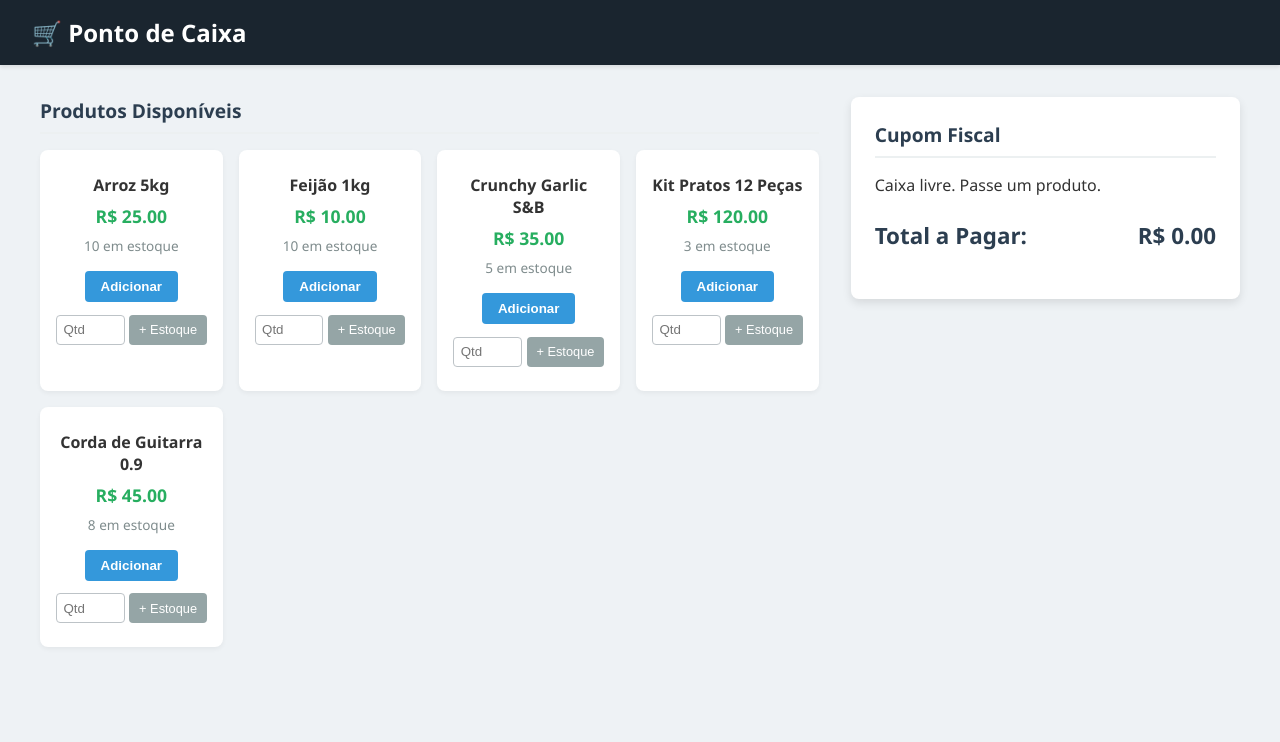
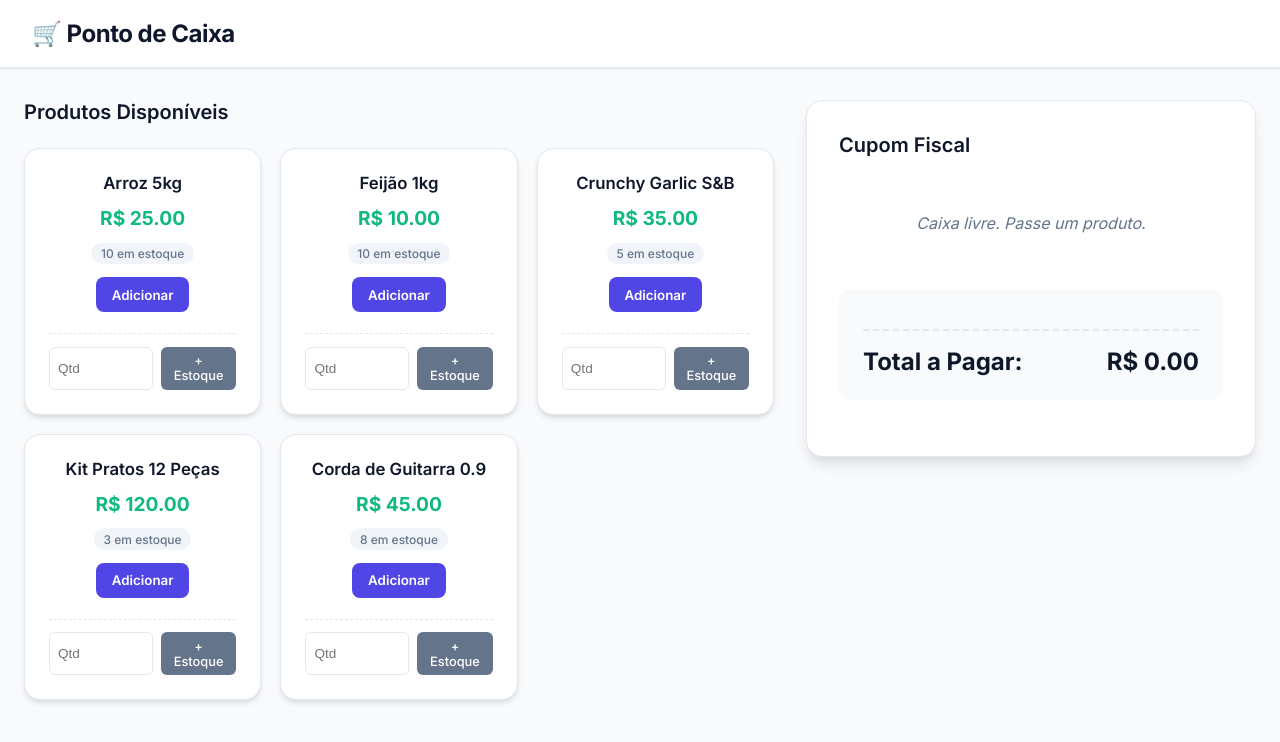
Before and after one commit to LeoSoaresK/MarketCheckout, a Flask app: page / in a window 1280 px wide. Shown: the top 742 px of the page. Run offline with Flask 3, Linux system fonts and the light colour scheme.

Commit message:
ajustes interface visual

```diff
--- a/static/style.css
+++ b/static/style.css
@@ -1,115 +1,164 @@
+/* Variáveis de Tema Moderno */
+:root {
+    --bg-color: #f8fafc;
+    --surface: #ffffff;
+    --primary: #4f46e5; /* Indigo */
+    --primary-hover: #4338ca;
+    --success: #10b981; /* Emerald */
+    --success-hover: #059669;
+    --danger: #ef4444; /* Red */
+    --danger-hover: #dc2626;
+    --warning: #f59e0b;
+    --warning-hover: #d97706;
+    --text-main: #0f172a; /* Slate 900 */
+    --text-muted: #64748b; /* Slate 500 */
+    --border: #e2e8f0;
+    --radius-md: 12px;
+    --radius-lg: 16px;
+    --shadow-sm: 0 1px 3px rgba(0,0,0,0.1);
+    --shadow-md: 0 4px 6px -1px rgba(0, 0, 0, 0.1), 0 2px 4px -1px rgba(0, 0, 0, 0.06);
+    --shadow-lg: 0 10px 15px -3px rgba(0, 0, 0, 0.1), 0 4px 6px -2px rgba(0, 0, 0, 0.05);
+}
+
 body {
-    font-family: 'Segoe UI', Tahoma, Geneva, Verdana, sans-serif;
+    font-family: 'Inter', sans-serif;
     margin: 0;
     padding: 0;
-    background-color: #eef2f5;
-    color: #333;
+    background-color: var(--bg-color);
+    color: var(--text-main);
+    -webkit-font-smoothing: antialiased;
 }
 
+/* Cabeçalho Minimalista */
 header {
-    background-color: #1a252f;
-    color: white;
-    padding: 1rem 2rem;
-    box-shadow: 0 2px 4px rgba(0,0,0,0.1);
+    background-color: var(--surface);
+    color: var(--text-main);
+    padding: 1.2rem 2rem;
+    box-shadow: var(--shadow-sm);
+    border-bottom: 1px solid var(--border);
 }
 
-header h1 { margin: 0; font-size: 1.5rem; }
+header h1 {
+    margin: 0;
+    font-size: 1.5rem;
+    font-weight: 700;
+    letter-spacing: -0.5px;
+}
 
-/* Grid principal em duas colunas */
+/* Grid Principal */
 .container {
     display: grid;
-    grid-template-columns: 2fr 1fr;
+    grid-template-columns: 2fr 1.2fr;
     gap: 2rem;
-    max-width: 1200px;
+    max-width: 1280px;
     margin: 2rem auto;
-    padding: 0 1rem;
+    padding: 0 1.5rem;
     align-items: start;
 }
 
 h2 {
-    color: #2c3e50;
-    font-size: 1.2rem;
-    border-bottom: 2px solid #ecf0f1;
-    padding-bottom: 0.5rem;
+    color: var(--text-main);
+    font-size: 1.25rem;
+    font-weight: 600;
     margin-top: 0;
+    margin-bottom: 1.5rem;
 }
 
-/* Prateleira de Produtos */
+/* Prateleira e Cards de Produtos */
 .lista-produtos {
     display: grid;
-    grid-template-columns: repeat(auto-fill, minmax(180px, 1fr));
-    gap: 1rem;
+    grid-template-columns: repeat(auto-fill, minmax(200px, 1fr));
+    gap: 1.2rem;
 }
 
 .produto-card {
-    background: white;
-    padding: 1.5rem 1rem;
-    border-radius: 8px;
-    box-shadow: 0 2px 5px rgba(0,0,0,0.05);
+    background: var(--surface);
+    padding: 1.5rem;
+    border-radius: var(--radius-lg);
+    border: 1px solid var(--border);
+    box-shadow: var(--shadow-md);
     display: flex;
     flex-direction: column;
     align-items: center;
-    gap: 0.5rem;
-    transition: transform 0.2s;
+    gap: 0.8rem;
+    transition: all 0.2s ease-in-out;
 }
 
-.produto-card:hover { transform: translateY(-3px); }
-.nome-produto { font-weight: bold; text-align: center; }
-.preco-produto { color: #27ae60; font-weight: bold; font-size: 1.1rem; }
-.estoque-produto { color: #7f8c8d; font-size: 0.85rem; }
+.produto-card:hover {
+    transform: translateY(-4px);
+    box-shadow: var(--shadow-lg);
+    border-color: var(--primary);
+}
+
+.nome-produto { font-weight: 600; text-align: center; font-size: 1.05rem; }
+.preco-produto { color: var(--success); font-weight: 700; font-size: 1.2rem; }
+.estoque-produto {
+    background-color: #f1f5f9;
+    color: var(--text-muted);
+    font-size: 0.75rem;
+    padding: 0.2rem 0.6rem;
+    border-radius: 20px;
+    font-weight: 500;
+}
+
+/* Botões Padronizados */
+button {
+    font-family: 'Inter', sans-serif;
+    transition: background-color 0.2s, transform 0.1s;
+}
+button:active { transform: scale(0.97); }
 
 .btn-add {
-    background-color: #3498db;
+    background-color: var(--primary);
     color: white;
     border: none;
-    padding: 0.5rem 1rem;
-    border-radius: 4px;
+    padding: 0.6rem 1rem;
+    border-radius: 8px;
     cursor: pointer;
     width: 100%;
-    font-weight: bold;
-    margin-top: 0.5rem;
+    font-weight: 600;
 }
+.btn-add:hover { background-color: var(--primary-hover); }
 
-.btn-add:hover { background-color: #2980b9; }
-
-.btn-add:disabled {
-    background-color: #bdc3c7;
-    cursor: not-allowed;
-}
-
+/* Repor Estoque Inline */
 .form-repor {
     display: flex;
-    gap: 0.3rem;
+    gap: 0.5rem;
     width: 100%;
-    margin-top: 0.3rem;
+    margin-top: 0.5rem;
+    border-top: 1px dashed var(--border);
+    padding-top: 0.8rem;
 }
 
 .form-repor input {
     width: 100%;
     min-width: 0;
-    padding: 0.4rem;
-    border: 1px solid #bdc3c7;
-    border-radius: 4px;
+    padding: 0.5rem;
+    border: 1px solid var(--border);
+    border-radius: 6px;
+    font-size: 0.85rem;
 }
+.form-repor input:focus { outline: 2px solid var(--primary); border-color: transparent;}
 
 .btn-repor {
-    background-color: #95a5a6;
+    background-color: var(--text-muted);
     color: white;
     border: none;
-    padding: 0.4rem 0.6rem;
-    border-radius: 4px;
+    padding: 0.4rem 0.8rem;
+    border-radius: 6px;
     cursor: pointer;
     font-size: 0.8rem;
-    white-space: nowrap;
+    font-weight: 500;
 }
-.btn-repor:hover { background-color: #7f8c8d; }
+.btn-repor:hover { background-color: var(--text-main); }
 
-/* Lateral do Caixa */
+/* Lateral do Caixa (POS) */
 .carrinho-section {
-    background: white;
-    padding: 1.5rem;
-    border-radius: 8px;
-    box-shadow: 0 4px 10px rgba(0,0,0,0.1);
+    background: var(--surface);
+    padding: 2rem;
+    border-radius: var(--radius-lg);
+    box-shadow: var(--shadow-lg);
+    border: 1px solid var(--border);
     position: sticky;
     top: 2rem;
 }
@@ -117,18 +166,23 @@ h2 {
 .recibo {
     font-family: 'Courier New', Courier, monospace;
     white-space: pre-wrap;
-    background-color: #f8f9fa;
-    border: 1px dashed #bdc3c7;
-    border-radius: 4px;
-    padding: 1rem;
+    background-color: #f8fafc;
+    border: 1px dashed #cbd5e1;
+    border-radius: 8px;
+    padding: 1.5rem;
     margin: 0;
     font-size: 0.9rem;
+    color: var(--text-main);
 }
+
+.vazio { color: var(--text-muted); text-align: center; padding: 2rem 0; font-style: italic;}
 
 .lista-cupom {
     list-style: none;
     padding: 0;
     margin: 0;
+    max-height: 250px;
+    overflow-y: auto;
 }
 
 .lista-cupom li {
@@ -136,128 +190,129 @@ h2 {
     align-items: center;
     justify-content: space-between;
     gap: 0.5rem;
-    padding: 0.5rem 0;
-    border-bottom: 1px dashed #ecf0f1;
+    padding: 0.8rem 0;
+    border-bottom: 1px solid var(--border);
     font-size: 0.95rem;
+    font-weight: 500;
 }
 
-.form-remover { margin: 0; }
-
 .btn-remover {
-    background-color: transparent;
-    color: #e74c3c;
+    background-color: #fee2e2;
+    color: var(--danger);
     border: none;
+    border-radius: 6px;
     cursor: pointer;
     font-weight: bold;
-    font-size: 1rem;
-    line-height: 1;
-    padding: 0.2rem 0.4rem;
+    padding: 0.3rem 0.6rem;
 }
-.btn-remover:hover { color: #c0392b; }
+.btn-remover:hover { background-color: var(--danger); color: white; }
+
+/* Totais e Descontos */
+.total-box {
+    background-color: #f8fafc;
+    padding: 1.5rem;
+    border-radius: var(--radius-md);
+    margin: 1.5rem 0;
+}
 
 .total-box h3 {
     display: flex;
     justify-content: space-between;
-    font-size: 1.4rem;
-    color: #2c3e50;
-    margin: 1.5rem 0;
+    font-size: 1.5rem;
+    font-weight: 700;
+    color: var(--text-main);
+    margin: 1rem 0 0 0;
+    padding-top: 1rem;
+    border-top: 2px dashed var(--border);
 }
 
 .total-box .subtotal,
 .total-box .desconto-aplicado {
     display: flex;
     justify-content: space-between;
-    margin: 0.2rem 0;
+    margin: 0.3rem 0;
     font-size: 0.95rem;
-    color: #7f8c8d;
+    color: var(--text-muted);
+}
+.total-box .desconto-aplicado { color: var(--success); font-weight: 500;}
+
+/* Formulários Inferiores (Desconto e Pagamento) */
+.form-desconto, .form-pagamento {
+    display: flex;
+    flex-direction: column;
+    gap: 0.6rem;
+    margin-bottom: 1.5rem;
 }
 
-.total-box .desconto-aplicado { color: #27ae60; }
-
-.desconto-box {
-    margin-top: 1rem;
+.form-desconto label, .form-pagamento label {
+    font-size: 0.85rem;
+    font-weight: 600;
+    color: var(--text-muted);
 }
 
-.form-desconto {
-    display: flex;
-    flex-direction: column;
-    gap: 0.5rem;
-    background-color: #f8f9fa;
-    padding: 1rem;
+.form-desconto input, .form-pagamento input {
+    padding: 0.8rem 1rem;
+    border: 1px solid var(--border);
     border-radius: 8px;
+    font-size: 1rem;
+    transition: border-color 0.2s;
 }
-
-.form-desconto input {
-    padding: 0.8rem;
-    border: 1px solid #bdc3c7;
-    border-radius: 4px;
-    font-size: 1rem;
+.form-desconto input:focus, .form-pagamento input:focus {
+    outline: 2px solid var(--primary);
+    border-color: transparent;
 }
 
 .btn-desconto {
-    background-color: #f39c12;
-    color: white;
-    border: none;
-    padding: 0.6rem;
-    border-radius: 4px;
-    cursor: pointer;
-    font-weight: bold;
-}
-.btn-desconto:hover { background-color: #d4880f; }
-
-/* Formulários de Pagamento */
-.form-pagamento {
-    display: flex;
-    flex-direction: column;
-    gap: 0.5rem;
-    margin-bottom: 1rem;
-    background-color: #f8f9fa;
-    padding: 1rem;
-    border-radius: 8px;
-}
-
-.form-pagamento input {
-    padding: 0.8rem;
-    border: 1px solid #bdc3c7;
-    border-radius: 4px;
-    font-size: 1rem;
-}
-
-.btn-pagar {
-    background-color: #27ae60;
+    background-color: var(--warning);
     color: white;
     border: none;
     padding: 0.8rem;
-    border-radius: 4px;
+    border-radius: 8px;
     cursor: pointer;
-    font-weight: bold;
+    font-weight: 600;
+}
+.btn-desconto:hover { background-color: var(--warning-hover); }
+
+.btn-pagar {
+    background-color: var(--success);
+    color: white;
+    border: none;
+    padding: 1rem;
+    border-radius: 8px;
+    cursor: pointer;
+    font-weight: 700;
     font-size: 1.1rem;
+    margin-top: 0.5rem;
+    box-shadow: 0 4px 6px -1px rgba(16, 185, 129, 0.3);
 }
-.btn-pagar:hover { background-color: #219152; }
+.btn-pagar:hover { background-color: var(--success-hover); }
 
 .btn-limpar {
-    background-color: #e74c3c;
-    color: white;
-    border: none;
+    background-color: transparent;
+    color: var(--danger);
+    border: 1px solid var(--danger);
     padding: 0.8rem;
-    border-radius: 4px;
+    border-radius: 8px;
     cursor: pointer;
-    font-weight: bold;
+    font-weight: 600;
     width: 100%;
 }
-.btn-limpar:hover { background-color: #c0392b; }
+.btn-limpar:hover { background-color: #fef2f2; }
 
-/* Alertas */
+/* Alertas Estilizados */
 .mensagens-alerta {
-    max-width: 1200px;
-    margin: 1rem auto 0;
-    padding: 0 1rem;
+    max-width: 1280px;
+    margin: 1.5rem auto 0;
+    padding: 0 1.5rem;
 }
 .alerta {
-    padding: 1rem;
-    border-radius: 4px;
+    padding: 1rem 1.5rem;
+    border-radius: 8px;
     margin-bottom: 1rem;
-    font-weight: bold;
+    font-weight: 500;
+    box-shadow: var(--shadow-sm);
+    display: flex;
+    align-items: center;
 }
-.alerta-sucesso { background-color: #d4edda; color: #155724; border: 1px solid #c3e6cb; }
-.alerta-erro { background-color: #f8d7da; color: #721c24; border: 1px solid #f5c6cb; }
+.alerta-sucesso { background-color: #ecfdf5; color: #065f46; border-left: 4px solid var(--success); }
+.alerta-erro { background-color: #fef2f2; color: #991b1b; border-left: 4px solid var(--danger); }
--- a/templates/index.html
+++ b/templates/index.html
@@ -4,6 +4,9 @@
     <meta charset="UTF-8">
     <meta name="viewport" content="width=device-width, initial-scale=1.0">
     <title>Ponto de Caixa</title>
+    <link rel="preconnect" href="https://fonts.googleapis.com">
+    <link rel="preconnect" href="https://fonts.gstatic.com" crossorigin>
+    <link href="https://fonts.googleapis.com/css2?family=Inter:wght@400;500;600;700&display=swap" rel="stylesheet">
     <link rel="stylesheet" href="{{ url_for('static', filename='style.css') }}">
 </head>
 <body>
```
